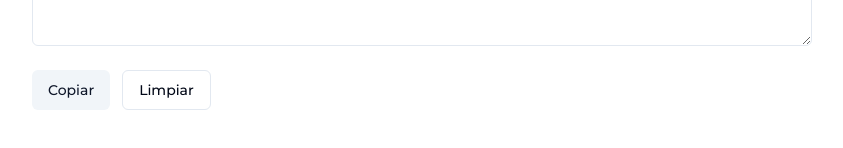
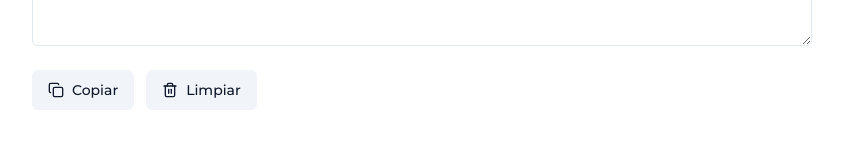
Before and after one commit to JoseCortezz25/textify, a Next.js app: page / in a window 1280 px wide. Shown: the part 1262-1410 px from the top of the page, without its empty margins (218-1061 px from the left). Built offline with nearby package versions, Linux system fonts and the light colour scheme.

Commit message:
Update fetch service to use generated text for AI response

```diff
--- a/src/app/page.tsx
+++ b/src/app/page.tsx
@@ -11,11 +11,12 @@ import {
   Email,
   ListBullet,
   Paragraph,
+  StarsAI,
   TwitterX
 } from '@/components/Icons';
 import { OptionButton } from '@/components/OptionButton';
 import { LanguageOption } from '@/components/LanguageOption';
-import { fetchAltFromAI } from '@/services/fetch';
+import { fetchTextFromAI } from '@/services/fetch';
 import SheetButton from '@/components/SheetButton';
 import { ERROR_MESSAGES } from '@/utils/labels';
 import { sendGAEvent } from '@next/third-parties/google';
@@ -28,6 +29,7 @@ import {
   Skeleton,
   Textarea
 } from '@/components/ui';
+import { Copy, Trash2 } from 'lucide-react';
 
 const TextareaSkeleton = () => {
   return (
@@ -73,8 +75,9 @@ export default function Home() {
     setCountText(0);
 
     setError({ error: false, message: '' });
-    if (!previewTextArea.current) return;
-    previewTextArea.current.defaultValue = '';
+    if (previewTextArea.current) previewTextArea.current.value = '';
+
+    toast.success('Texto limpiado');
   };
 
   const handleTextArea = (target: any) => {
@@ -95,7 +98,31 @@ export default function Home() {
     setError({ error: false, message: '' });
     setLoading(true);
 
-    fetchAltFromAI(initialMessage, tone, length, format, language)
+    fetchTextFromAI(initialMessage, tone, length, format, language, preview)
+      .then((text: any) => {
+        setPreview(text);
+        sendGAEvent({ event: 'GENERATE A NEW DRAFT', value: 'New draft' });
+      })
+      .catch((error) => {
+        console.error(error);
+        setError({ error: true, message: ERROR_MESSAGES.ERROR_GENERATE_DRAFT });
+        setPreview('');
+      })
+      .finally(() => {
+        setLoading(false);
+      });
+  };
+
+  const onGenerateNewVersion = () => {
+    if (!initialMessage || !tone || !format || !length) {
+      setError({ error: true, message: ERROR_MESSAGES.EMPTY_FIELDS });
+      return;
+    }
+
+    setError({ error: false, message: '' });
+    setLoading(true);
+
+    fetchTextFromAI(initialMessage, tone, length, format, language)
       .then((text: any) => {
         setPreview(text);
         sendGAEvent({ event: 'GENERATE A NEW DRAFT', value: 'New draft' });
@@ -136,6 +163,7 @@ export default function Home() {
                 rows={4}
                 maxLength={MAX_CHARACTERS}
                 onChange={({ target }) => handleTextArea(target)}
+                value={initialMessage}
               />
               <p
                 className={cn(
@@ -330,7 +358,7 @@ export default function Home() {
 
           <div className="group-field">
             <Button onClick={onSubmit}>
-              {!preview ? 'Generar borrador' : 'Generar otra versión'}
+              Generar borrador
             </Button>
           </div>
 
@@ -356,13 +384,24 @@ export default function Home() {
                 />
                 <div className="flex space-x-3">
                   <Button
-                    variant="secondary" className="mt-4" onClick={onCopy}>
-                    Copiar
+                    variant="secondary" className="mt-4 space-x-2" onClick={onCopy}>
+                    <Copy className='size-4' />
+                    <span>Copiar</span>
                   </Button>
                   <Button
-                    variant="outline" className="mt-4" onClick={onClear}>
-                    Limpiar
+                    variant="secondary" className="mt-4 space-x-2" onClick={onClear}>
+                    <Trash2 className='size-4' />
+                    <span>Limpiar</span>
                   </Button>
+                  {preview && (
+                    <Button
+                      variant="secondary" className="mt-4 space-x-2" onClick={onGenerateNewVersion}>
+                      <div className="size-4 text-black dark:text-white">
+                        <StarsAI />
+                      </div>
+                      <span>Generar otra versión</span>
+                    </Button>
+                  )}
                 </div>
               </>
             )}
--- a/src/services/fetch.ts
+++ b/src/services/fetch.ts
@@ -2,12 +2,13 @@ import { formatPrompts, lengthPrompts, tonePrompts } from "@/utils/prompts";
 import { FORMAT, LANGUAGE, LENGTH, TONES } from "@/utils/types";
 import { GoogleGenerativeAI } from "@google/generative-ai";
 
-const fetchAltFromAI = async (
+const fetchTextFromAI = async (
   initialMessage: string,
   tone: TONES,
   length: LENGTH,
   format: FORMAT,
-  language: LANGUAGE
+  language: LANGUAGE,
+  generatedText?: string
 ) => {
   try {
     const genAI = new GoogleGenerativeAI(process.env.NEXT_PUBLIC_API_KEY as string);
@@ -46,7 +47,11 @@ const fetchAltFromAI = async (
         }
       ]
     });
-    const result = await chat.sendMessage(initialMessage);
+
+    const promptToGenerate = `Instrucción del usuario: ${initialMessage}
+    Texto base para crear el nuevo contenido: ${generatedText}`;
+
+    const result = await chat.sendMessage(generatedText ? promptToGenerate : initialMessage);
     const response = await result.response;
     const text = response.text();
     return text as string;
@@ -57,5 +62,5 @@ const fetchAltFromAI = async (
 };
 
 export {
-  fetchAltFromAI
+  fetchTextFromAI
 };
```
